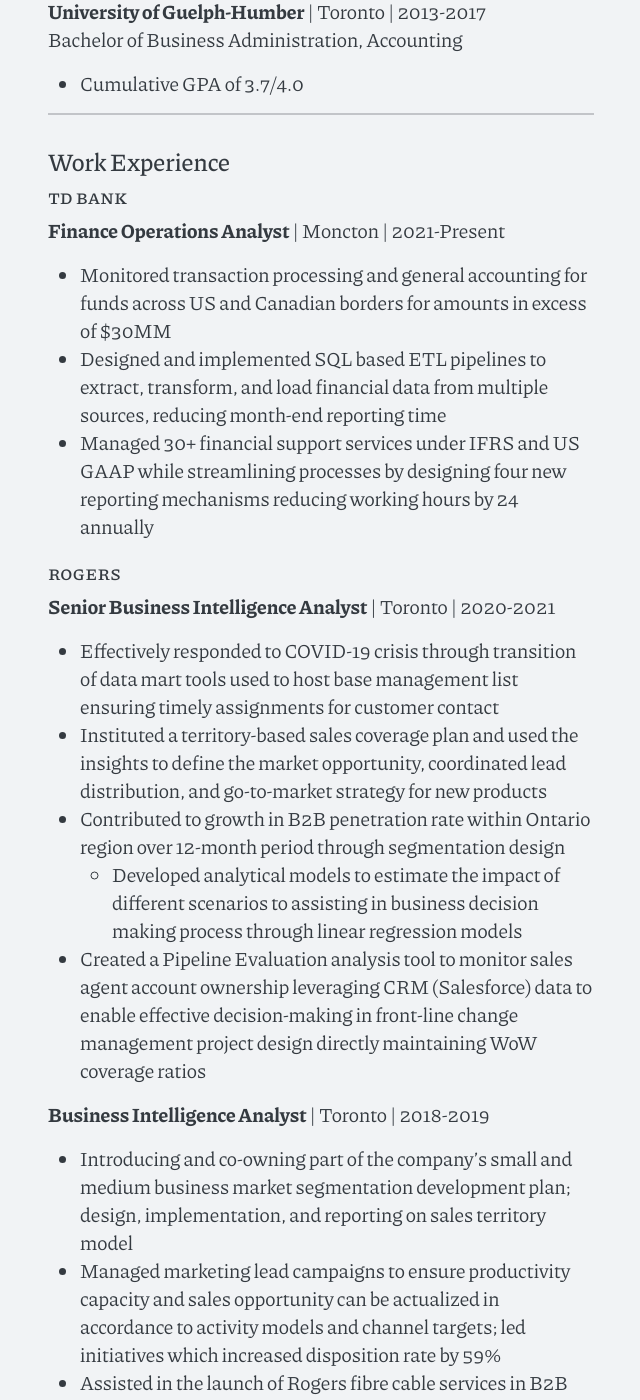
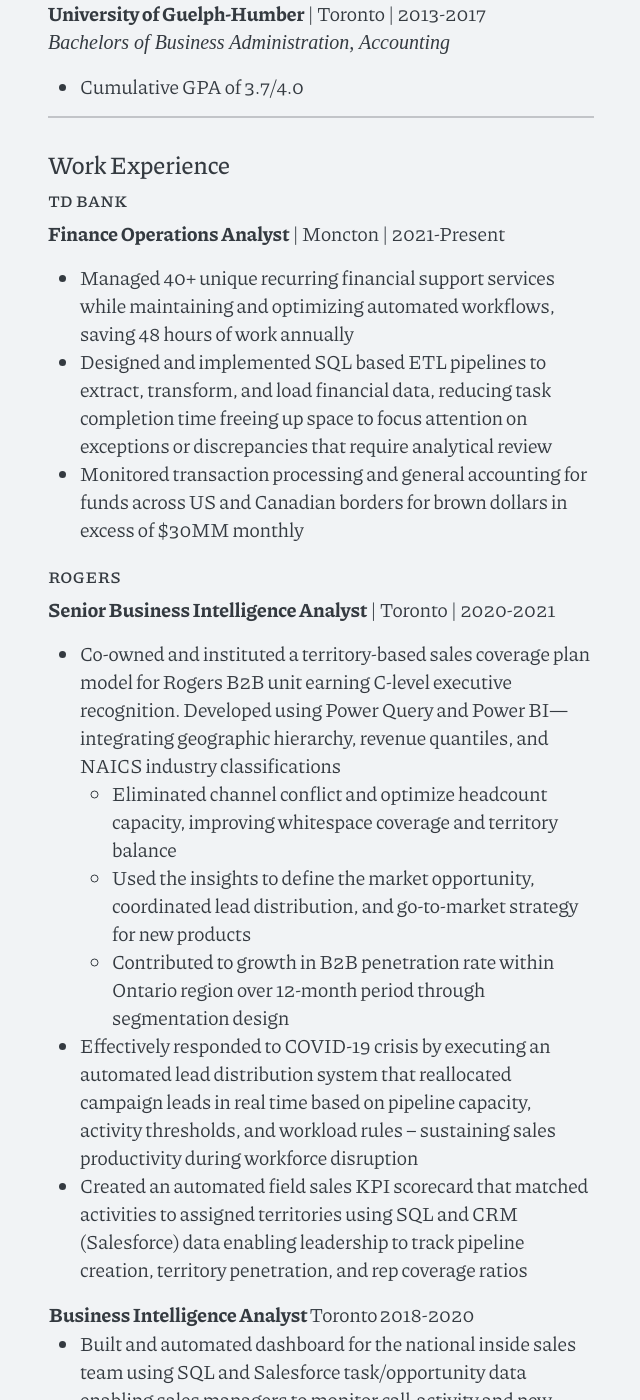
Before and after one commit to sahil-s-lab/portfolio, a Jekyll site: the page built from cv.md, in a window 1280 px wide and 1400 px high, scrolled down 773 px. Shown: the whole window, without its empty margins (319-959 px from the left). Built offline with Jekyll 4.4.1, drawn with Linux system fonts in a browser that asks for light colours; some web fonts are replaced; our own code applies the rules of GitHub Pages for plain Markdown files; some of the changed text lies outside the part shown.

Commit message:
Update cv.md

```diff
--- a/cv.md
+++ b/cv.md
@@ -22,11 +17,11 @@
 ## Education
 
 **Queen's University** | Toronto | 2024
-Master of Management Analytics, Analytics & Artificial Intelligence (A&AI)
+*Master of Management Analytics, Analytics & Artificial Intelligence (A&AI)*
 - Cumulative GPA of 4.0/4.3
 
 **University of Guelph-Humber** | Toronto | 2013-2017
-Bachelor of Business Administration, Accounting
+*Bachelors of Business Administration, Accounting*
 - Cumulative GPA of 3.7/4.0
 
 ---
@@ -35,25 +30,31 @@
 
 ### TD Bank
 **Finance Operations Analyst** | Moncton | 2021-Present
-- Monitored transaction processing and general accounting for funds across US and Canadian borders for amounts in excess of $30MM
-- Designed and implemented SQL based ETL pipelines to extract, transform, and load financial data from multiple sources, reducing month-end reporting time
-- Managed 30+ financial support services under IFRS and US GAAP while streamlining processes by designing four new reporting mechanisms reducing working hours by 24 annually
+
+- Managed 40+ unique recurring financial support services while maintaining and optimizing automated workflows, saving 48 hours of work annually
+- Designed and implemented SQL based ETL pipelines to extract, transform, and load financial data, reducing task completion time freeing up space to focus attention on exceptions or discrepancies that require analytical review
+- Monitored transaction processing and general accounting for funds across US and Canadian borders for brown dollars in excess of $30MM monthly
 
 ### Rogers
 **Senior Business Intelligence Analyst** | Toronto | 2020-2021
-- Effectively responded to COVID-19 crisis through transition of data mart tools used to host base management list ensuring timely assignments for customer contact
-- Instituted a territory-based sales coverage plan and used the insights to define the market opportunity, coordinated lead distribution, and go-to-market strategy for new products
-- Contributed to growth in B2B penetration rate within Ontario region over 12-month period through segmentation design
-  - Developed analytical models to estimate the impact of different scenarios to assisting in business decision making process through linear regression models
-- Created a Pipeline Evaluation analysis tool to monitor sales agent account ownership leveraging CRM (Salesforce) data to enable effective decision-making in front-line change management project design directly maintaining WoW coverage ratios
 
-**Business Intelligence Analyst** | Toronto | 2018-2019
-- Introducing and co-owning part of the company's small and medium business market segmentation development plan; design, implementation, and reporting on sales territory model
+- Co-owned and instituted a territory-based sales coverage plan model for Rogers B2B unit earning C-level executive recognition. Developed using Power Query and Power BI—integrating geographic hierarchy, revenue quantiles, and NAICS industry classifications
+  - Eliminated channel conflict and optimize headcount capacity, improving whitespace coverage and territory balance
+  - Used the insights to define the market opportunity, coordinated lead distribution, and go-to-market strategy for new products
+  - Contributed to growth in B2B penetration rate within Ontario region over 12-month period through segmentation design
+- Effectively responded to COVID-19 crisis by executing an automated lead distribution system that reallocated campaign leads in real time based on pipeline capacity, activity thresholds, and workload rules – sustaining sales productivity during workforce disruption
+- Created an automated field sales KPI scorecard that matched activities to assigned territories using SQL and CRM (Salesforce) data enabling leadership to track pipeline creation, territory penetration, and rep coverage ratios
+
+**Business Intelligence Analyst** | Toronto | 2018-2020
+
+- Built and automated dashboard for the national inside sales team using SQL and Salesforce task/opportunity data enabling sales managers to monitor call-activity and new-opportunity creation boosting pipeline visibility
+- Developed a comprehensive national sales performance dashboard utilizing SQL to analyze B2B sales funnel across field sales, national inside sales, and channel partners providing executive leadership with real-time insights into pipeline health, opportunity aging, and conversion bottlenecks
 - Managed marketing lead campaigns to ensure productivity capacity and sales opportunity can be actualized in accordance to activity models and channel targets; led initiatives which increased disposition rate by 59%
 - Assisted in the launch of Rogers fibre cable services in B2B space through KPI development and reporting
 
 **New Grad Leadership Program** | Toronto | 2017-2018
-- Generated ad hoc reporting for Sales and Marketing departments on KPI/campaign metrics through the use of scripts in a relational database
+
+- Generated ad hoc reporting for Sales and Marketing departments on KPI/campaign metrics through the use of SQL scripts in PostgreSQL
 - Ensure proper allocation of expenses for budgeted funds on monthly basis for 2018 EBU Product Marketing operating budget comprising of $2.1MM; created and maintained spreadsheets used to assist in monitoring, interpreting, and presenting the financial information for each project
 
 ---
@@ -62,7 +63,7 @@
 
 **Skills:** Statistics (regression, hypothesis testing, probability distributions), data modelling, visual design
 
-**Programming Languages:** Python (data analysis, machine learning, predictive analytics), SQL, and familiarity in R
+**Programming Languages:** Python (data analysis, machine learning, predictive analytics), SQL, and familiarity in R and VBA
 
 **Tools:** MS Excel, MS Access and MS suite of tools, RDBMS platforms such as Oracle SQL Developer and PostgreSQL, Salesforce, Pentaho (ETL tool), Alteryx, R Studio, Tableau
 
```
Also changed, not shown: other parts of cv.md (+5 -11 lines).
